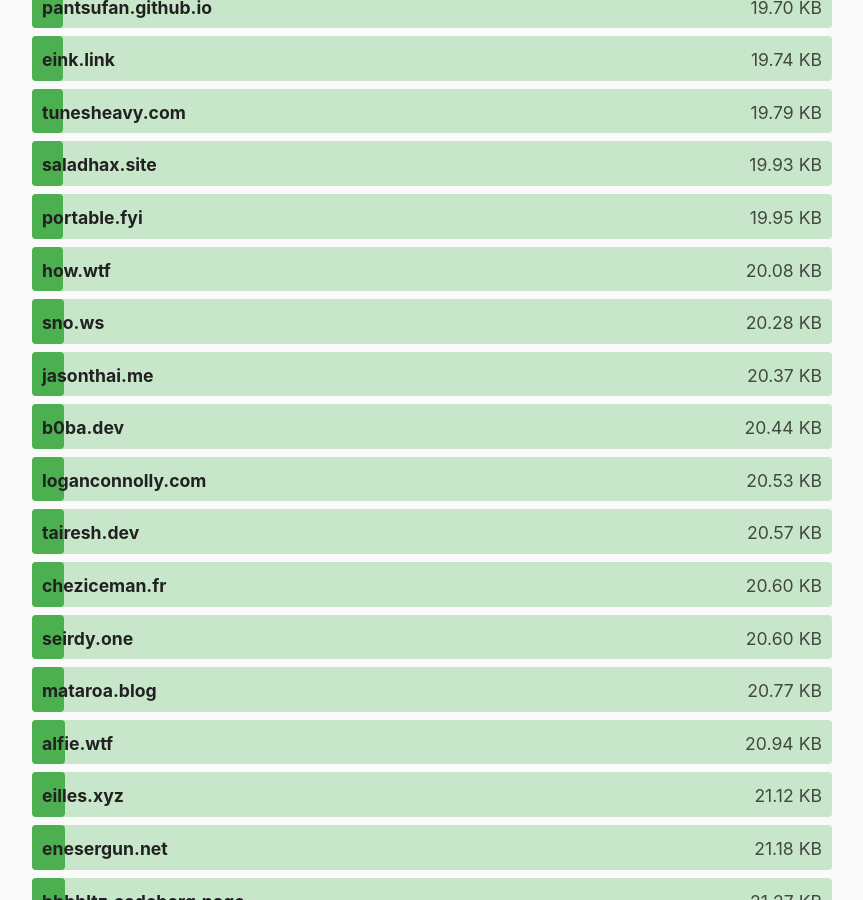
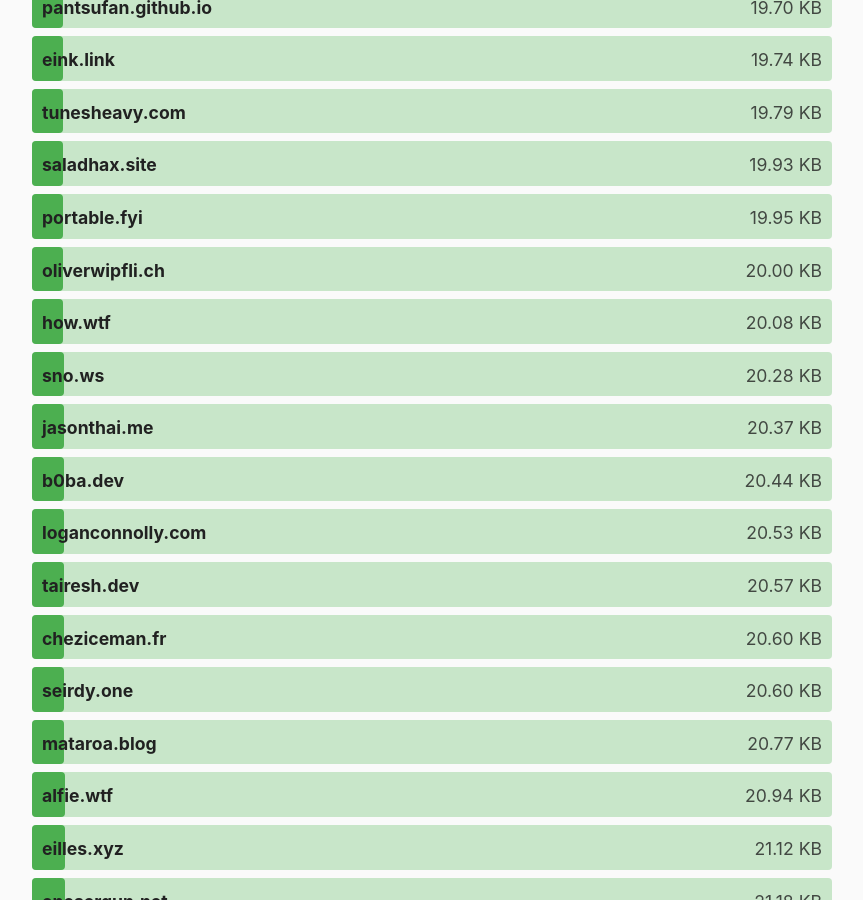
Before and after one commit to kevquirk/512kb.club, a Jekyll site: the page built from index.md, in a window 1280 px wide and 900 px high, scrolled down 7109 px. Shown: the whole window, without its empty margins (208-1071 px from the left). Built offline with Jekyll 4.4.1, drawn with Linux system fonts in a browser that asks for light colours.

Commit message:
Add oliverwipfli.ch

```diff
--- a/_data/sites.yml
+++ b/_data/sites.yml
@@ -2843,6 +2843,11 @@
   size: 303.43
   last_checked: 2025-08-30
 
+- domain: oliverwipfli.ch
+  url: https://oliverwipfli.ch/
+  size: 20.00
+  last_checked: 2025-11-04
+
 - domain: omnicarousel.dev
   url: https://omnicarousel.dev/
   size: 174.04
```
